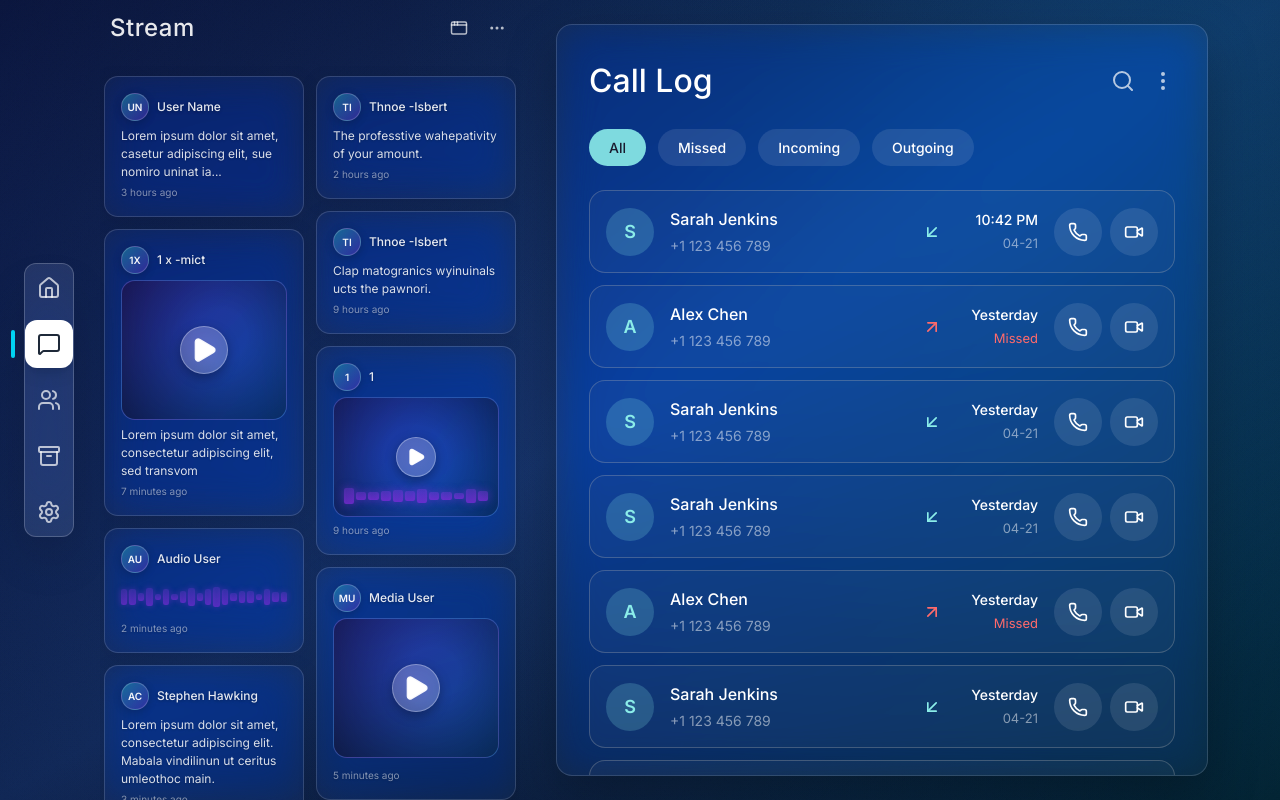
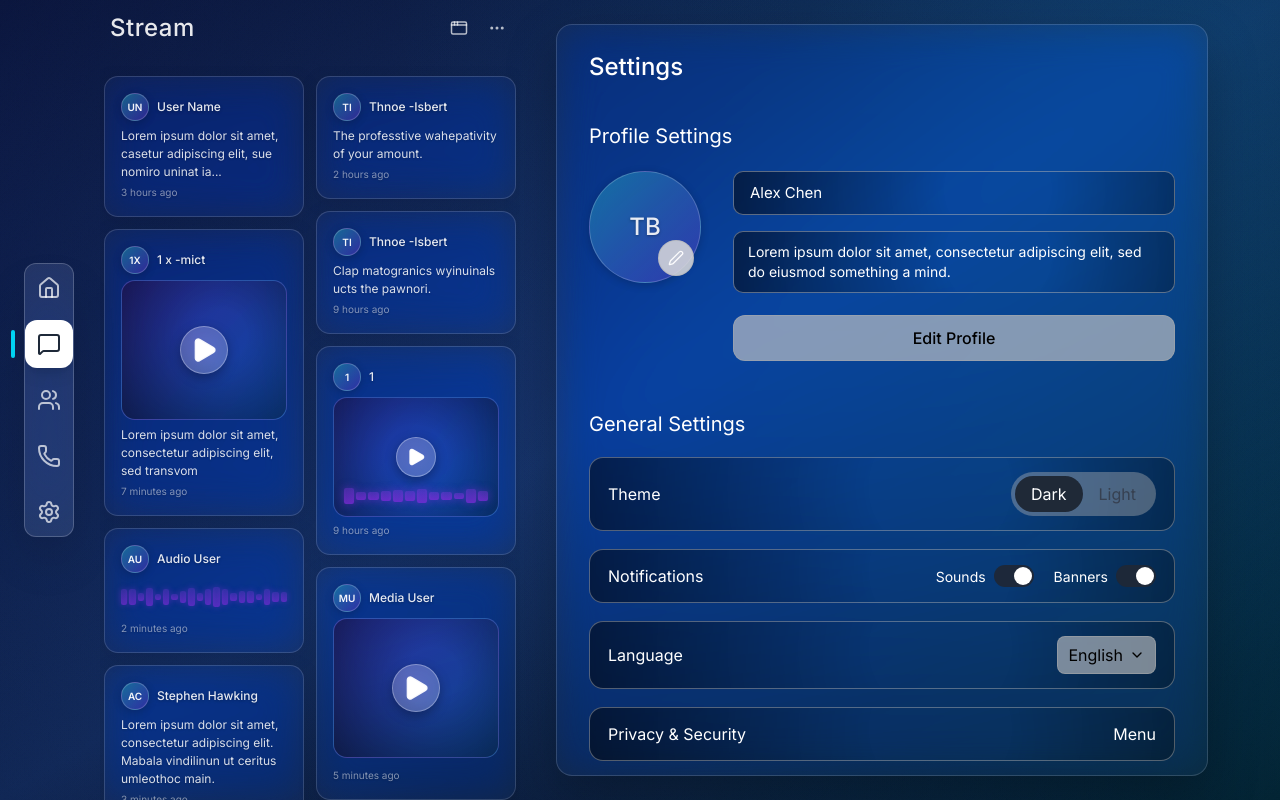
Before and after one commit to devlup-labs/Nexus-Connect, a React app in the folder frontend/: page / in a window 1280 px wide. Built offline with nearby package versions, Linux system fonts and the light colour scheme; the HTML template or start-up script is replaced by a standard one.

Commit message:
Added phone icon instead of archive

```diff
--- a/frontend/src/App.jsx
+++ b/frontend/src/App.jsx
@@ -31,8 +31,8 @@ function App() {
       <div style={{ position: 'relative', zIndex: 10, display: 'flex', alignItems: 'center', gap: '12px', height: '100vh', marginLeft: '100px' }}>
         <StreamPanel />
         {/* <ChatContainer /> */}
-        {/* <SettingsPanel /> */}
-        <CallLogPanel />
+        <SettingsPanel />
+        {/* <CallLogPanel /> */}
       </div>
     </div>
   )
--- a/frontend/src/Components/CallLog.jsx
+++ b/frontend/src/Components/CallLog.jsx
@@ -94,7 +94,7 @@ function CallLogPanel() {
 
   return (
     <div
-      className="w-175 h-screen"
+      className="w-220 h-screen"
       style={{ padding: "24px", boxSizing: "border-box" }}
     >
       <div
--- a/frontend/src/components/Dock.jsx
+++ b/frontend/src/components/Dock.jsx
@@ -1,4 +1,4 @@
-import { Home, MessageSquare, Users, Archive, Settings } from 'lucide-react';
+import { Home, MessageSquare, Users, Phone, Settings } from 'lucide-react';
 import { useState } from 'react';
 
 function Dock() {
@@ -9,7 +9,7 @@ function Dock() {
     { icon: Home, label: 'Home' },
     { icon: MessageSquare, label: 'Messages' },
     { icon: Users, label: 'User' },
-    { icon: Archive, label: 'Archive' },
+    { icon: Phone, label: 'Phone' },
     { icon: Settings, label: 'Settings' },
   ];
 
```
